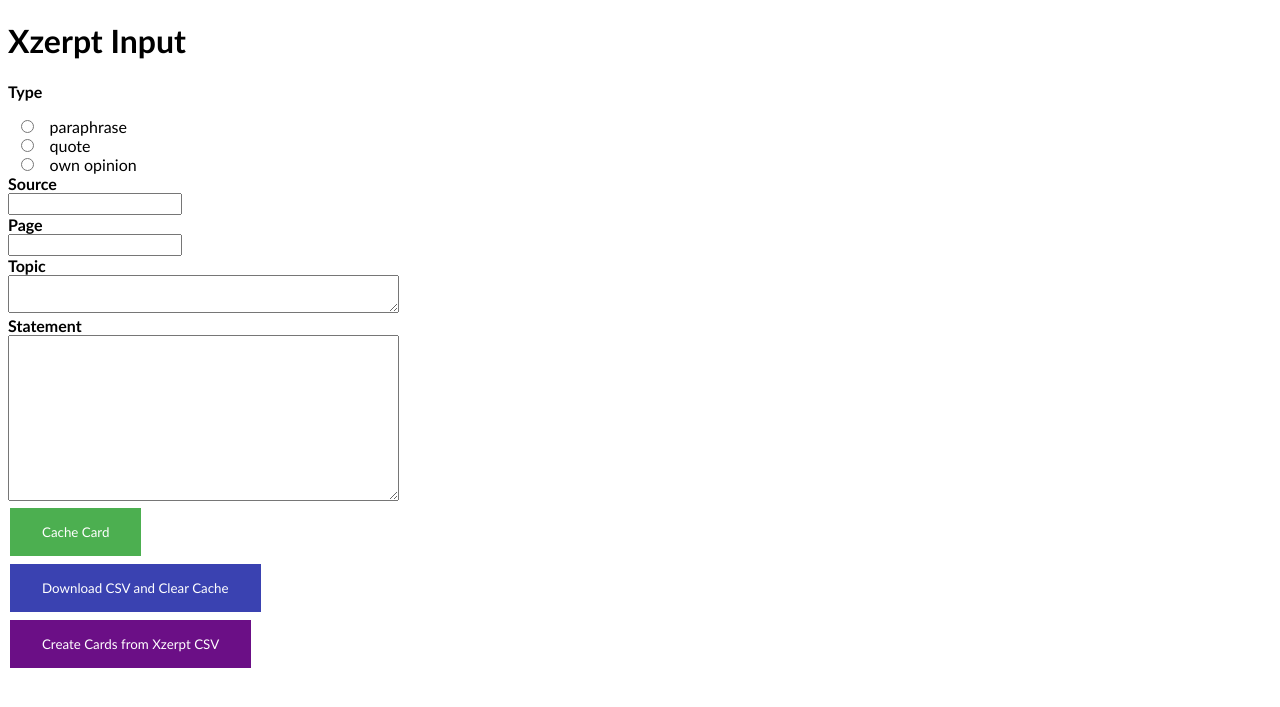
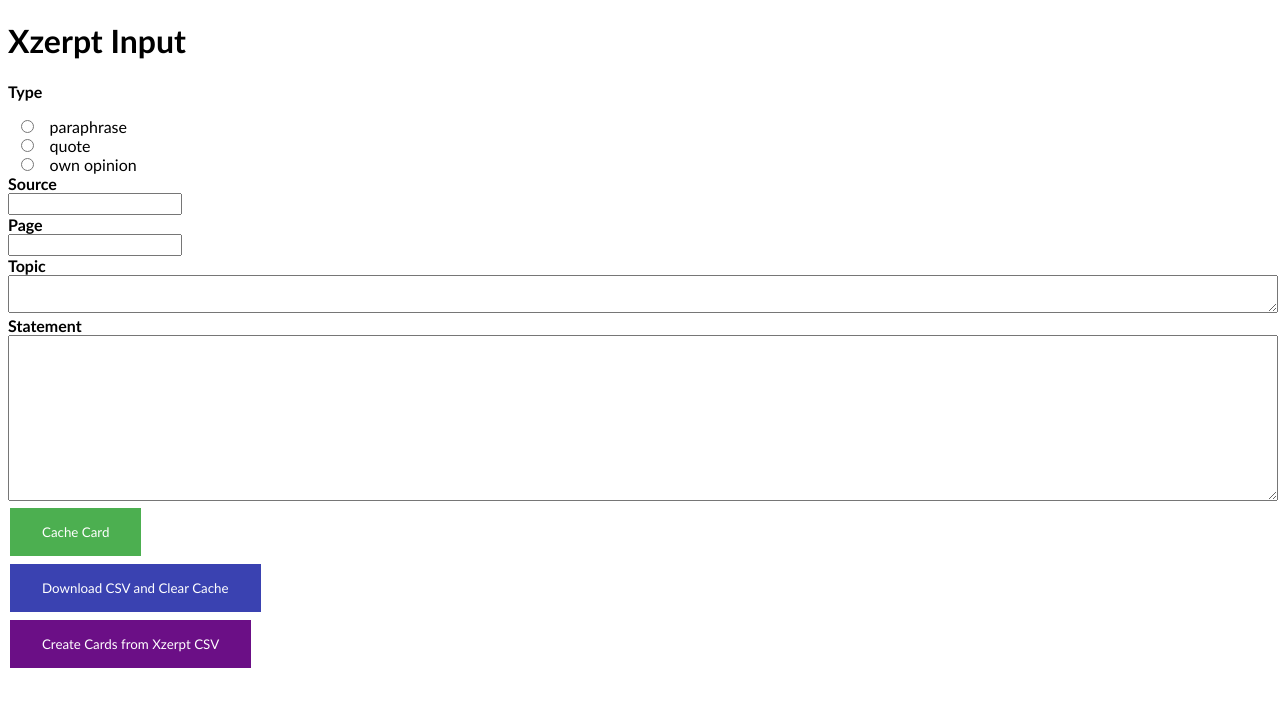
Before and after one commit to BrianInGermany/Xzerpt, a Jekyll site: the page miro_gen_csv.html, which Jekyll copies as it is, in a window 1280 px wide. Shown: the top 707 px of the page. Built offline with Jekyll 4.4.1, drawn with Linux system fonts in a browser that asks for light colours.

Commit message:
add width 100%

```diff
--- a/miro_gen_csv.html
+++ b/miro_gen_csv.html
@@ -80,11 +80,11 @@ button[id=csv_button] {
       <br/>
       <label for="topic"><b>Topic</b></label><br>
 
-         <textarea class="input" id="topic" name="topic" rows="2" cols="50">
+         <textarea class="input" style="width: 100%; max-width: 100%;" id="topic" name="topic" rows="2" cols="80">
 </textarea>
       <br/>
          <label for="summary"><b>Statement</b></label><br>
-         <textarea class="input" id="summary" name="summary" rows="10" cols="50">
+         <textarea class="input" style="width: 100%; max-width: 100%;" id="summary" name="summary" rows="10" cols="80">
 </textarea>
 
 
```
